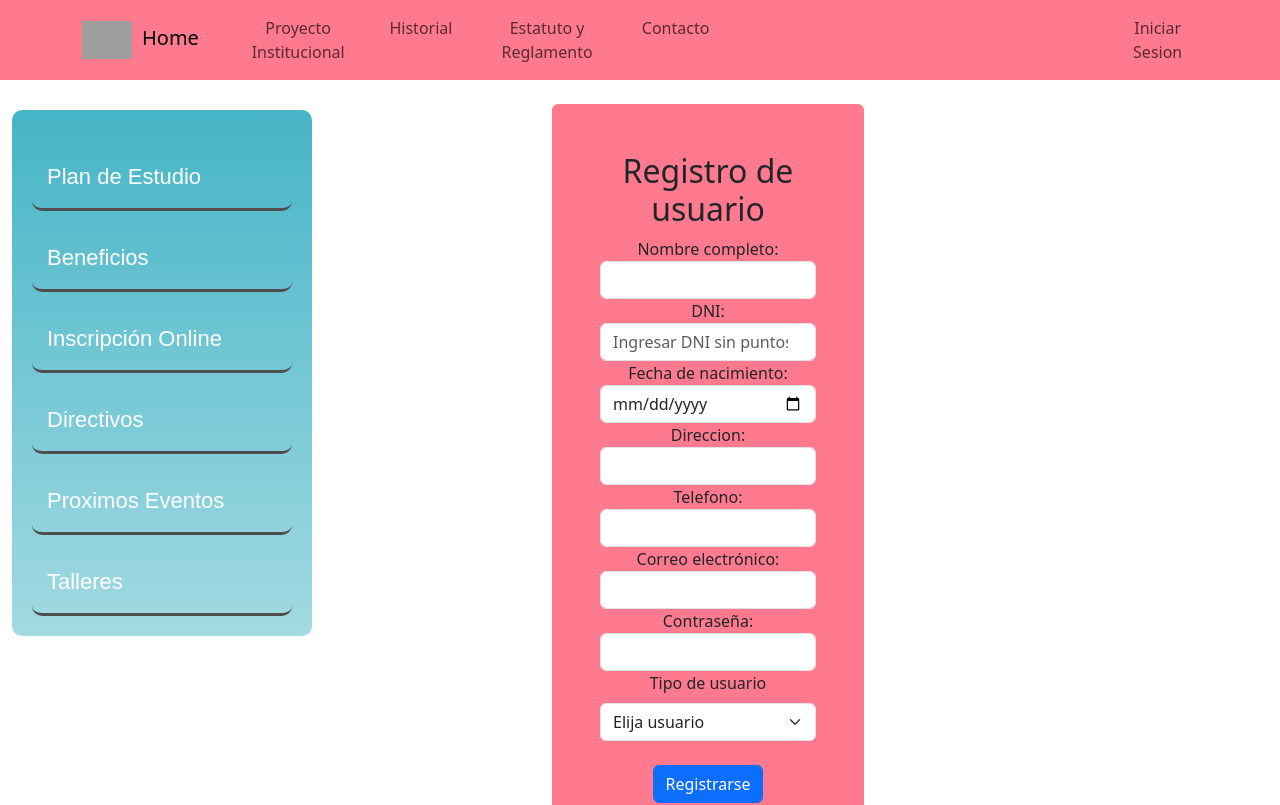
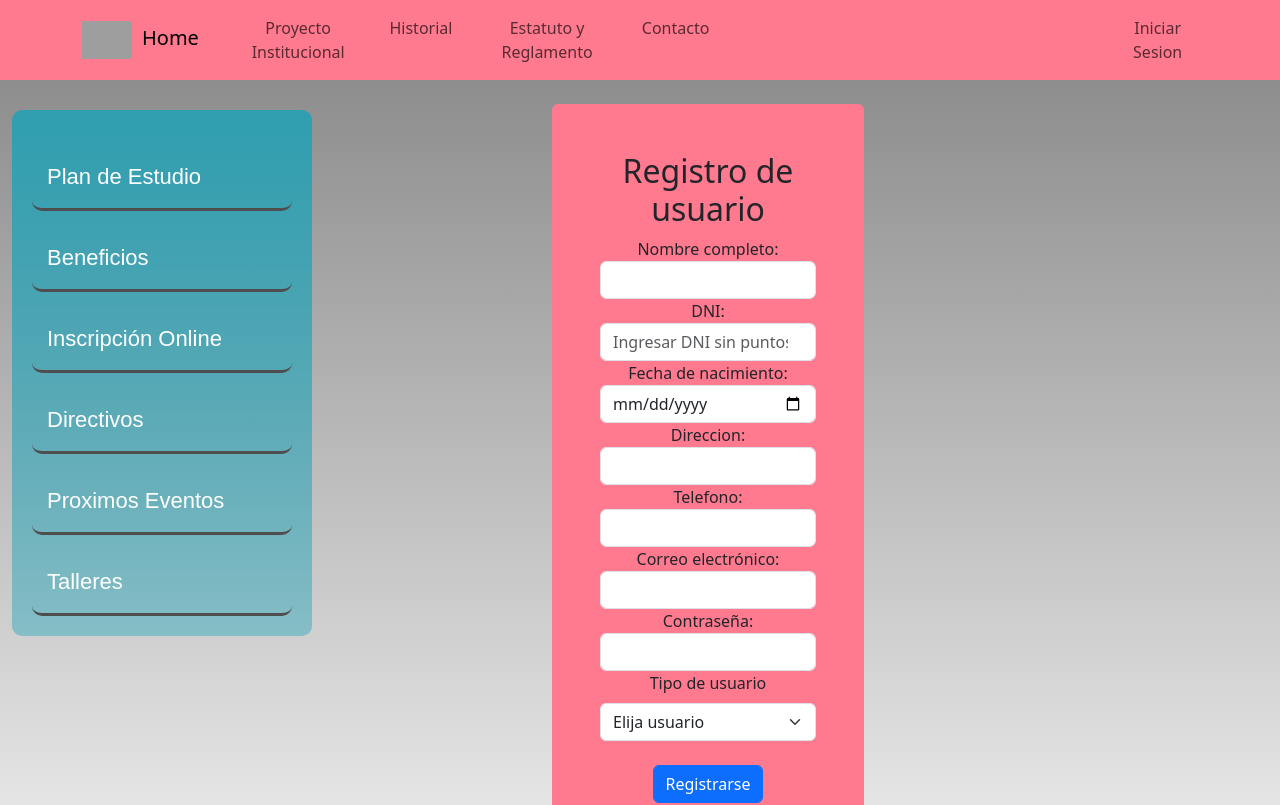
Before and after one commit to alejandro-atala/TPFINAL-CEPIT-2023, a React (Create React App) app in the folder Front/: page /inscripcion-online in a window 1280 px wide. Shown: the top 805 px of the page. Built offline with nearby package versions, Linux system fonts and the light colour scheme; grey boxes are pictures that could not be loaded.

Commit message:
backgound

```diff
--- a/Front/src/App.css
+++ b/Front/src/App.css
@@ -0,0 +1,3 @@
+body{
+    background-image: linear-gradient(to bottom, rgba(38, 38, 38, 0.57), rgb(255, 255, 255));
+}
--- a/Front/src/MenuLateral/InscripcionOnline/inscripcion.css
+++ b/Front/src/MenuLateral/InscripcionOnline/inscripcion.css
@@ -1,6 +1,6 @@
 
 
-  /* Agrega más estilos según tus necesidades */
+
   .bg-registro{
     background-color: rgb(255, 121, 143);
     margin-left:220px;
```
